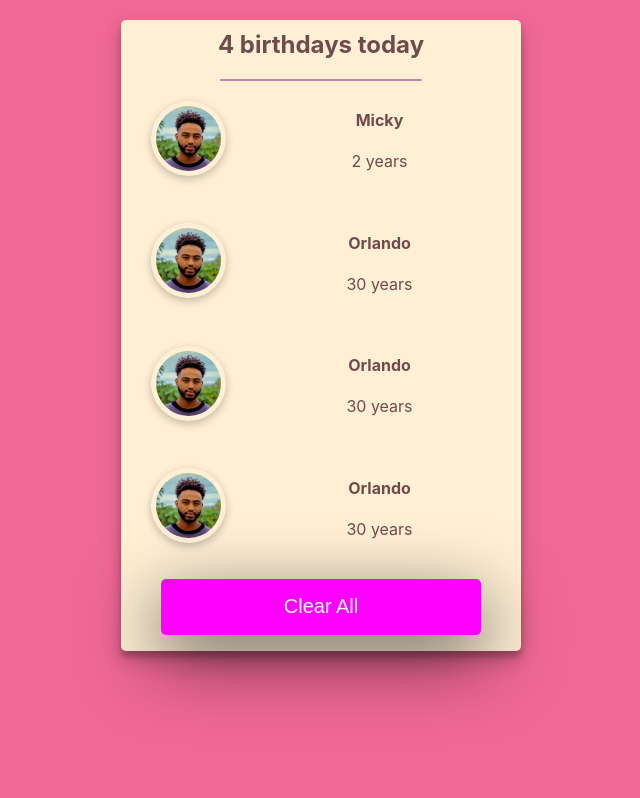
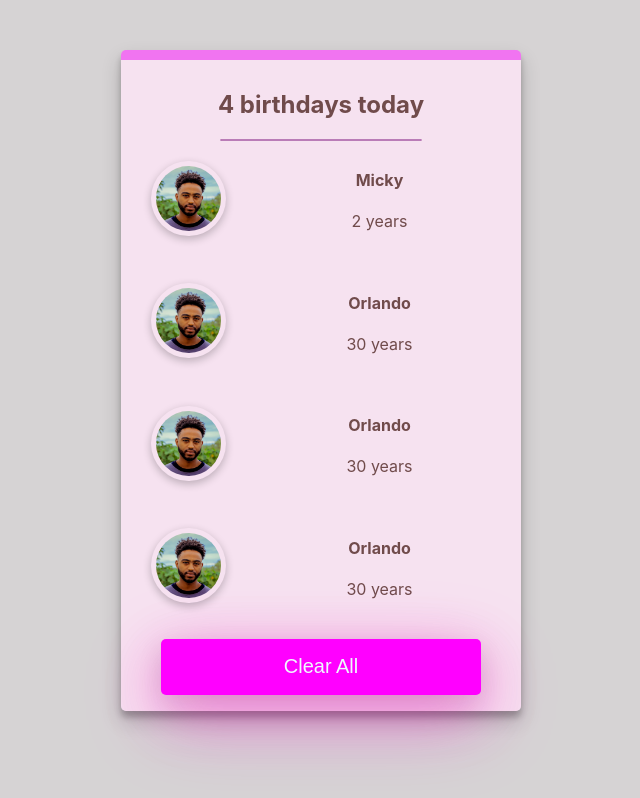
Before and after one commit to shawlycode/birthday-reminder, a React (Create React App) app: page / in a window 1280 px wide. Shown: the whole page, without its empty margins (319-959 px from the left). Built offline with nearby package versions, Linux system fonts and the light colour scheme.

Commit message:
added box-shadow styles to button

```diff
--- a/src/App.css
+++ b/src/App.css
@@ -1,14 +1,17 @@
 body{
-  background-color: rgb(240, 104, 149);
+  background-color: rgb(214, 211, 212);
   margin: 0;
   padding: 0;
   box-sizing: border-box;
 }
 .container{
-  background-color: papayawhip;
+  margin: auto;
+  border-top: solid 10px rgb(241, 116, 241);
+  border-radius: 5px;
+  background-color: rgba(252, 229, 246, 0.849);
   max-width: 400px;
   max-height: fit-content;
-  margin: auto;
+  margin-top: 50px;
   text-align: center;
   border-radius: 5px;
   box-shadow: rgba(0, 0, 0, 0.19) 0px 10px 20px, rgba(0, 0, 0, 0.23) 0px 6px 6px;
@@ -31,7 +34,8 @@ button{
   border-radius: 5px;
   cursor: pointer;
   margin-bottom: 1rem;
-  box-shadow: rgba(0, 0, 0, 0.56) 0px 22px 70px 4px;
+  box-shadow: rgba(17, 17, 26, 0.1) 0px 8px 24px, rgba(240, 7, 162, 0.315) 0px 16px 56px,
+  rgba(247, 2, 226, 0.281) 0px 24px 80px;
   transition: cubic-bezier(0.075, 0.82, 0.165, 1);
 
 }
```
